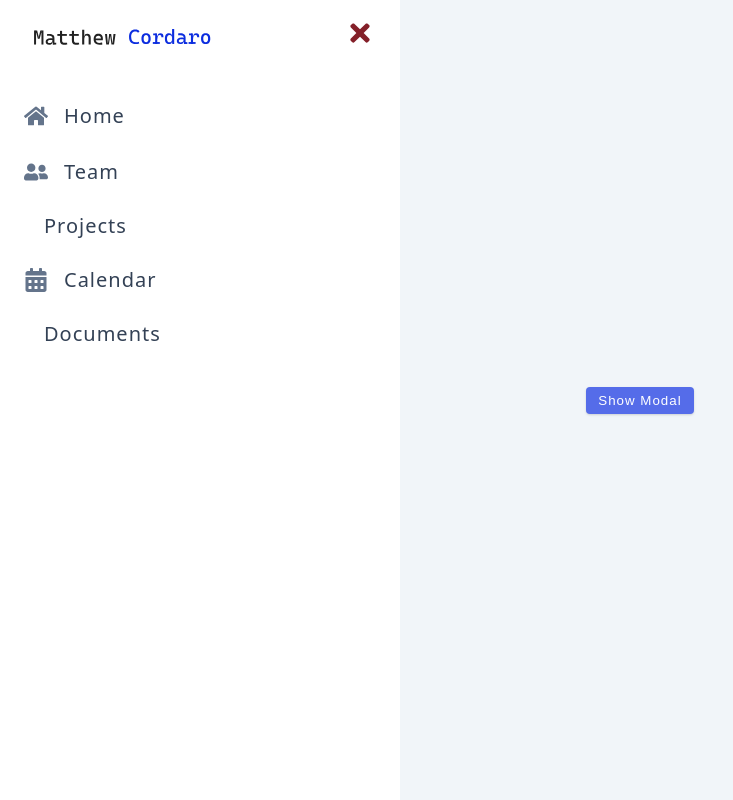
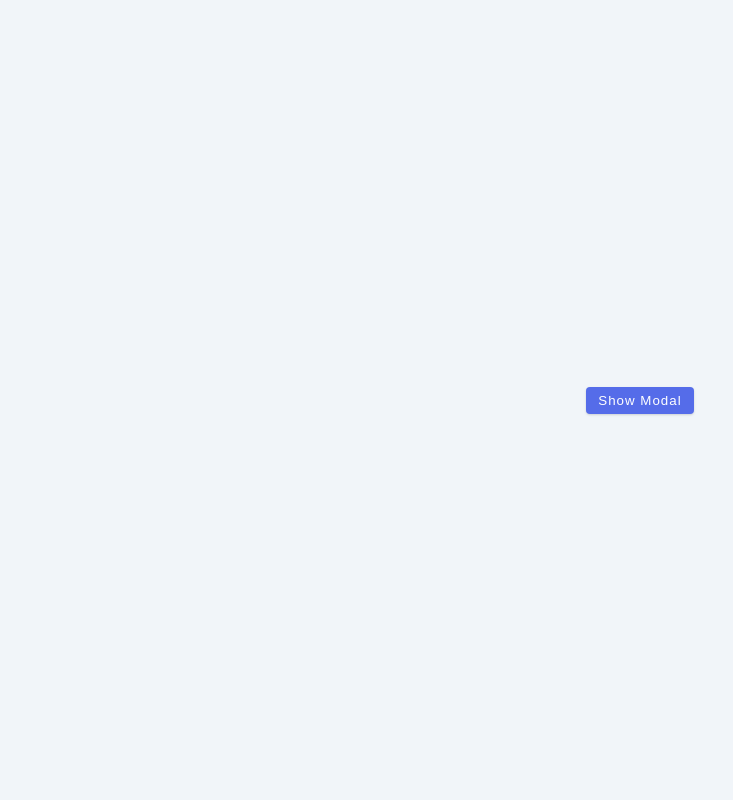
Before and after one commit to matthewcordaro/Portfolio-React-Sidebar-Modal, a React (Vite) app: page / in a window 1280 px wide. Shown: the whole page, without its empty margins (0-733 px from the left). Built offline with nearby package versions, Linux system fonts and the light colour scheme; some icons are missing.

Commit message:
update Sidebar component to toggle visibility based on state; adjust sidebar animation scale

```diff
--- a/src/Sidebar.jsx
+++ b/src/Sidebar.jsx
@@ -6,7 +6,7 @@ import { useGlobalContext } from "./context"
 function Sidebar() {
   const { isSidebarOpen, closeSidebar } = useGlobalContext()
   return (
-    <aside className='sidebar'>
+    <aside className={isSidebarOpen ? "sidebar show-sidebar" : "sidebar"}>
       <div className='sidebar-header'>
         <img src={logo} alt='Matthew Cordaro' className='logo' />
         <button className='close-btn' onClick={closeSidebar}>
@@ -29,9 +29,7 @@ function Sidebar() {
         {social.map(({ id, url, icon }) => {
           return (
             <li key={id}>
-              <a href={url}>
-                {icon}
-              </a>
+              <a href={url}>{icon}</a>
             </li>
           )
         })}
--- a/src/index.css
+++ b/src/index.css
@@ -282,7 +282,7 @@ main {
     transform: scale(1);
   }
   50% {
-    transform: scale(1.5);
+    transform: scale(1.15);
   }
   100% {
     transform: scale(1);
@@ -358,7 +358,7 @@ Sidebar
   row-gap: 1rem;
   box-shadow: var(--red-dark);
   transition: var(--transition);
-  /* transform: translateX(-100%); */
+  transform: translateX(-100%);
 }
 
 .show-sidebar {
```
